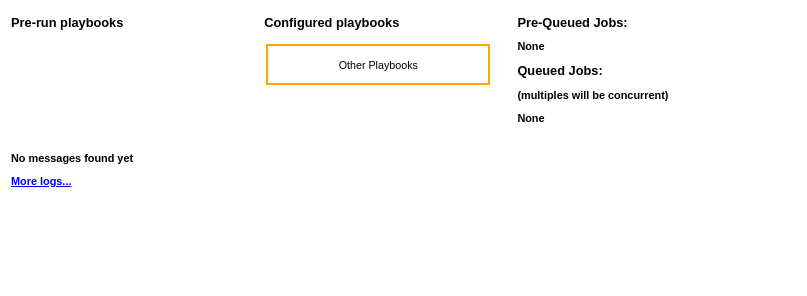
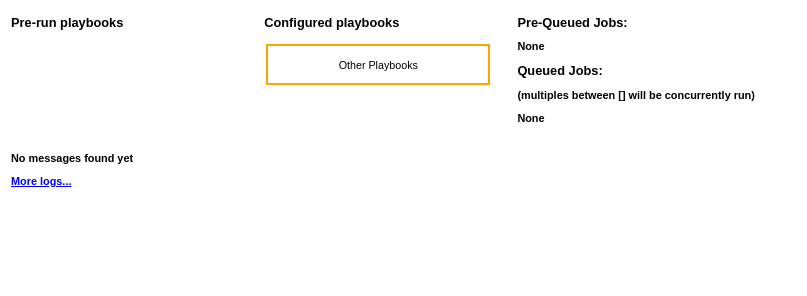
Before and after one commit to jefg60/anmad, a Flask app: template templates/main.html in a window 1280 px wide. Shown: the part 143-439 px from the top of the page, without its empty margins (0-807 px from the left). Run offline with Flask 2, Linux system fonts and the light colour scheme; the template is opened without the code that fills it, so the values that code supplies are empty; parts of the project's set-up code (start-up, migrations or seed data) failed here and were passed over; some libraries are stand-ins or nearby versions.

Commit message:
update text in template about multiple concurrency

```diff
--- a/templates/main.html
+++ b/templates/main.html
@@ -74,7 +74,7 @@
 	{% endif %}
 
 	<h2>Queued Jobs:</h2>
-	<h3>(multiples will be concurrent)</h3>
+	<h3>(multiples between [] will be concurrently run)</h3>
 	{% if queue_message %}
 	{% for message in queue_message %}
 	<h3>{{ message }}</h3>
```
